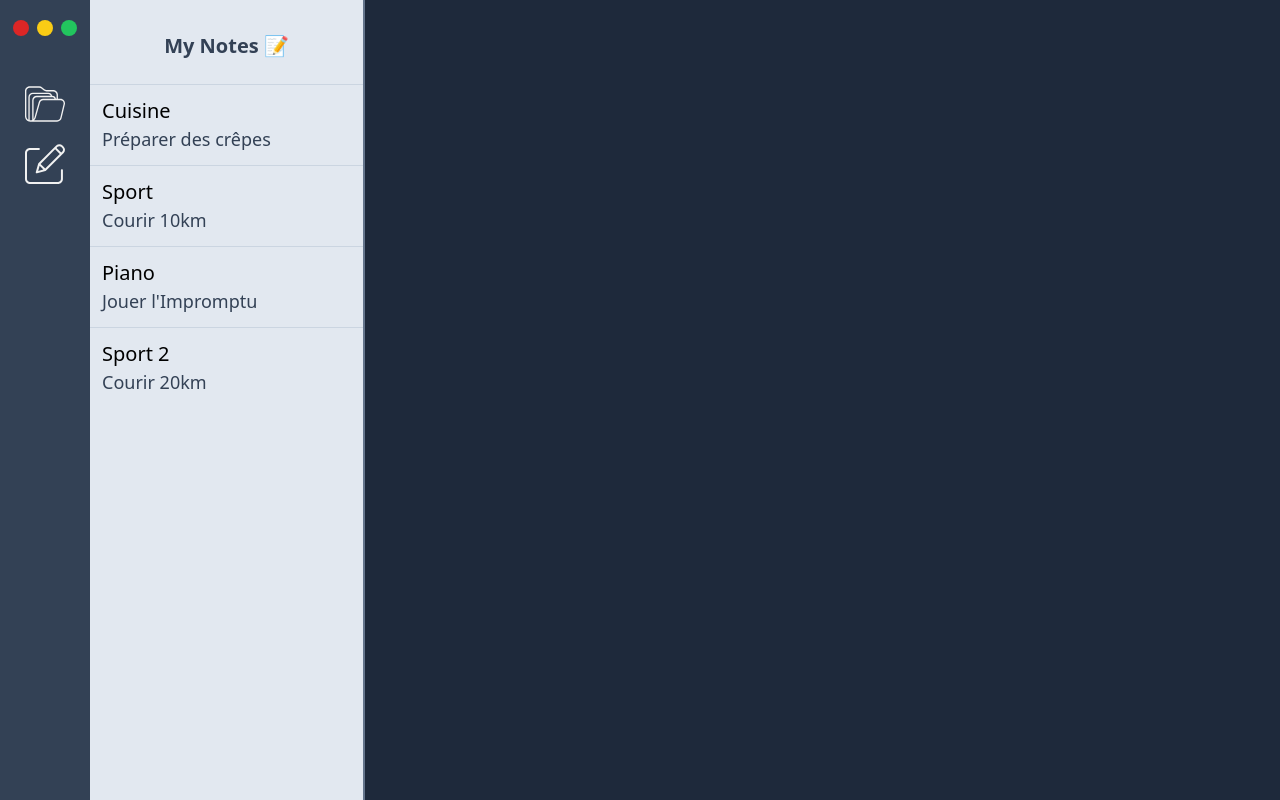
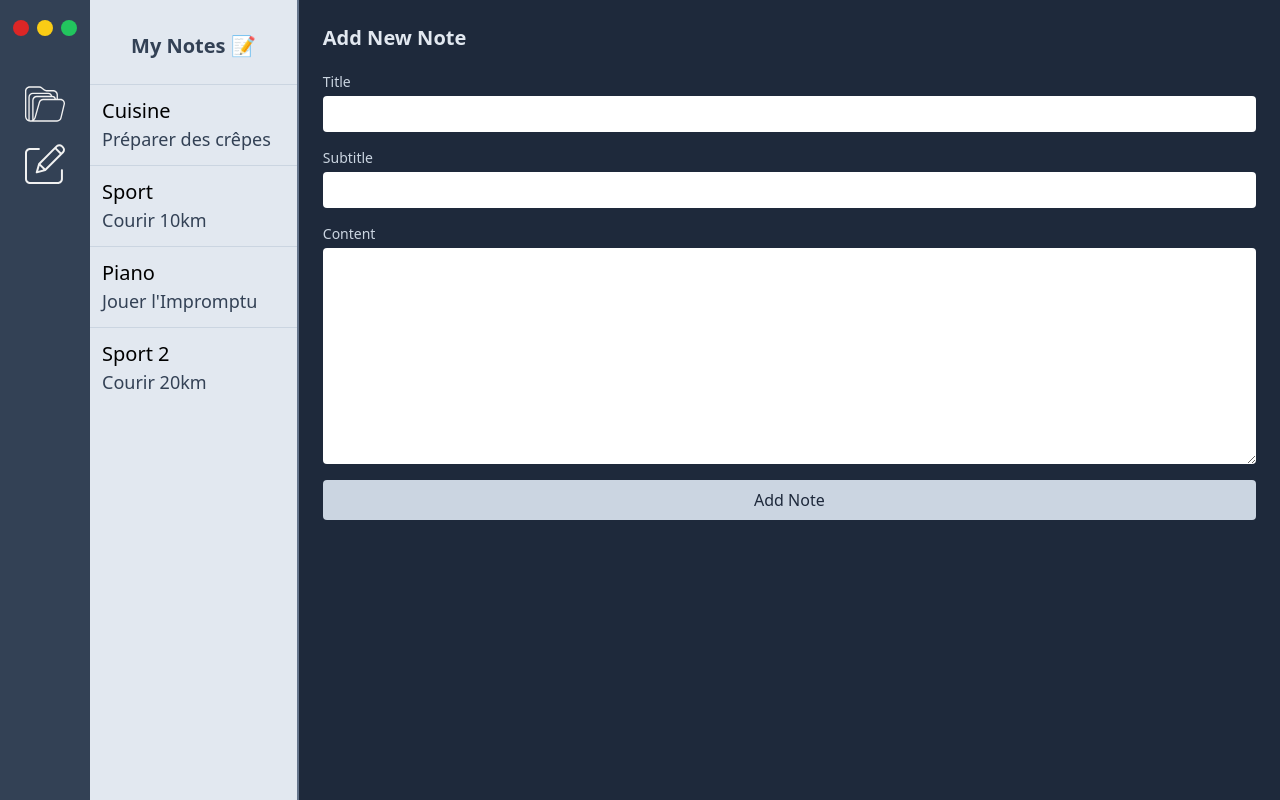
Before and after one commit to OG93-COM/10ReactProjects, a React (Vite) app in the folder Notes/: page /edit in a window 1280 px wide. Built offline with nearby package versions, Linux system fonts and the light colour scheme.

Commit message:
NotesApp

```diff
--- a/Notes/src/App.jsx
+++ b/Notes/src/App.jsx
@@ -23,6 +23,7 @@ function App() {
       <Route path="/" element={<Notes/>} />
       <Route path="/note/:id" element={<ShowNote />} />
       <Route path="/edit/:id" element={<EditNote />} />
+      <Route path="/edit/" element={<EditNote />} />
     </Routes>
 
 
--- a/Notes/src/components/EditNote.jsx
+++ b/Notes/src/components/EditNote.jsx
@@ -1,42 +1,104 @@
+import { useEffect } from 'react'
+import { useState } from 'react'
 import {useSelector, useDispatch} from 'react-redux'
 import { useParams } from 'react-router-dom'
+import {nanoid} from 'nanoid'
+import {addNoteFromUser} from '../features/notes'
 
 
 const EditNote = () => {
     const {id} = useParams()
     const noteList = useSelector(state => state.notes)
+    const dispatch = useDispatch()
+    const [inputState,setInputState] = useState({
+        title:'',
+        subtitle:'',
+        bodyText: '',
+    })
+    const [showValidation,setShowValidation] = useState({
+        title:false,
+        subtitle:false,
+        bodyText: false,
+    })
+    const actualNote = noteList.list?.find(note => note.id === id)
+    console.log("show " + showValidation.title)
+    console.log("ID" + id)
 
-        var actualNote = noteList.list?.find(note => note.id === id)
+    useEffect(()=> {
+        if(id){
+            setInputState(actualNote)
+        }
+    },[id])
 
+    const handleSubmit = (e) => {
+        e.preventDefault()
+        if(Object.values(inputState).every(value => value)) {
+            setShowValidation({
+                title:false,
+                subtitle:false,
+                bodyText: false,
+            })
+            dispatch(addNoteFromUser({...inputState, id:nanoid(8)}))
+            setInputState({
+                title:'',
+                subtitle:'',
+                bodyText: '',
+        })
+        } else {
+            for(const [key,value] of Object.entries(inputState)){
+                if(value.length === 0){
+                    setShowValidation(state => ({...state,[key]:true}))
+                } else { setShowValidation(state => ({...state,[key]:false})) }
+            }
+        }
+
+    }
 
   return (
     <div className='text-slate-200 p-6 w-full'>
-        <p className='font-semibold text-xl mb-5'>Edit Note</p>
-        <form className='flex flex-col gap-1 '>
-            <label htmlFor='title'>Title</label>
+        <p className='font-semibold text-xl mb-5'>{id ? "Edit Note" : "Add  New Note" }</p>
+        <form onSubmit={handleSubmit} className='flex flex-col gap-1 '>
+            <label htmlFor='title' className='text-sm text-slate-300'>Title</label>
             <input
             id='title'
             type='text'
-            className='p-2 rounded text-slate-800 text-sm mb-3'
-            value={actualNote?.title}>
+            spellCheck={false}
+            className='p-2 rounded text-slate-800 text-sm'
+            onChange={e => setInputState({...inputState, title :e.target.value})}
+            value={inputState.title}>
             </input>
+            {showValidation.title && (
+                <p className='text-xs text-red-600'>Please add text here</p>
+            )}
 
-            <label htmlFor='subtitle' >Sub Title</label>
+            <label htmlFor='subtitle' className='text-sm text-slate-300 mt-3'>Subtitle</label>
             <input
-            value={actualNote?.subtitle}
+            onChange={e => setInputState({...inputState, subtitle :e.target.value})}
+            value={inputState.subtitle}
             type='subtitle'
-            className='p-2 rounded text-slate-800 text-sm mb-3'>
+            spellCheck={false}
+            className='p-2 rounded text-slate-800 text-sm'>
             </input>
+            {showValidation.subtitle && (
+                <p className='text-xs text-red-600'>Please add text here</p>
+            )}
 
-            <label htmlFor='textNote'>Text Note</label>
+            <label htmlFor='textNote' className='text-sm text-slate-300 mt-3'>Content</label>
             <textarea
             id="textNote"
             className='p-2 rounded text-slate-800 text-sm'
             rows="10"
-            value={actualNote?.bodyText}>
+            spellCheck={false}
+            onChange={e => setInputState({...inputState, bodyText :e.target.value})}
+            value={inputState.bodyText}>
+            </textarea>
+            {showValidation.bodyText && (
+                <p className='text-xs text-red-600'>Please add text here</p>
+            )}
+            {id ?
+            <button className='p-3 py-2 my-3 bg-slate-300 hover:bg-slate-200 duration-200 text-slate-800 rounded'>Save Changes</button>
+            : <button className='p-3 py-2 my-3 bg-slate-300 hover:bg-slate-200 duration-200 text-slate-800 rounded'>Add Note</button>}
 
-            </textarea>
-            <button className='p-3 py-2 my-3 bg-slate-300 hover:bg-slate-200 duration-200 text-slate-800 rounded'>Save Changes</button>
         </form>
     </div>
   )
--- a/Notes/src/features/notes.js
+++ b/Notes/src/features/notes.js
@@ -11,6 +11,9 @@ export const notesSlice = createSlice({
     reducers:{
         addNotesApi:(state,action) => {
             state.list = action.payload
+        },
+        addNoteFromUser:(state,action) => {
+            state.list.push(action.payload)
         }
     }
 })
@@ -24,5 +27,5 @@ export function getNoteFromApi(action) {
     }
 }
 
-export const {addNotesApi} = notesSlice.actions
+export const {addNotesApi , addNoteFromUser} = notesSlice.actions
 export default notesSlice.reducer
```
